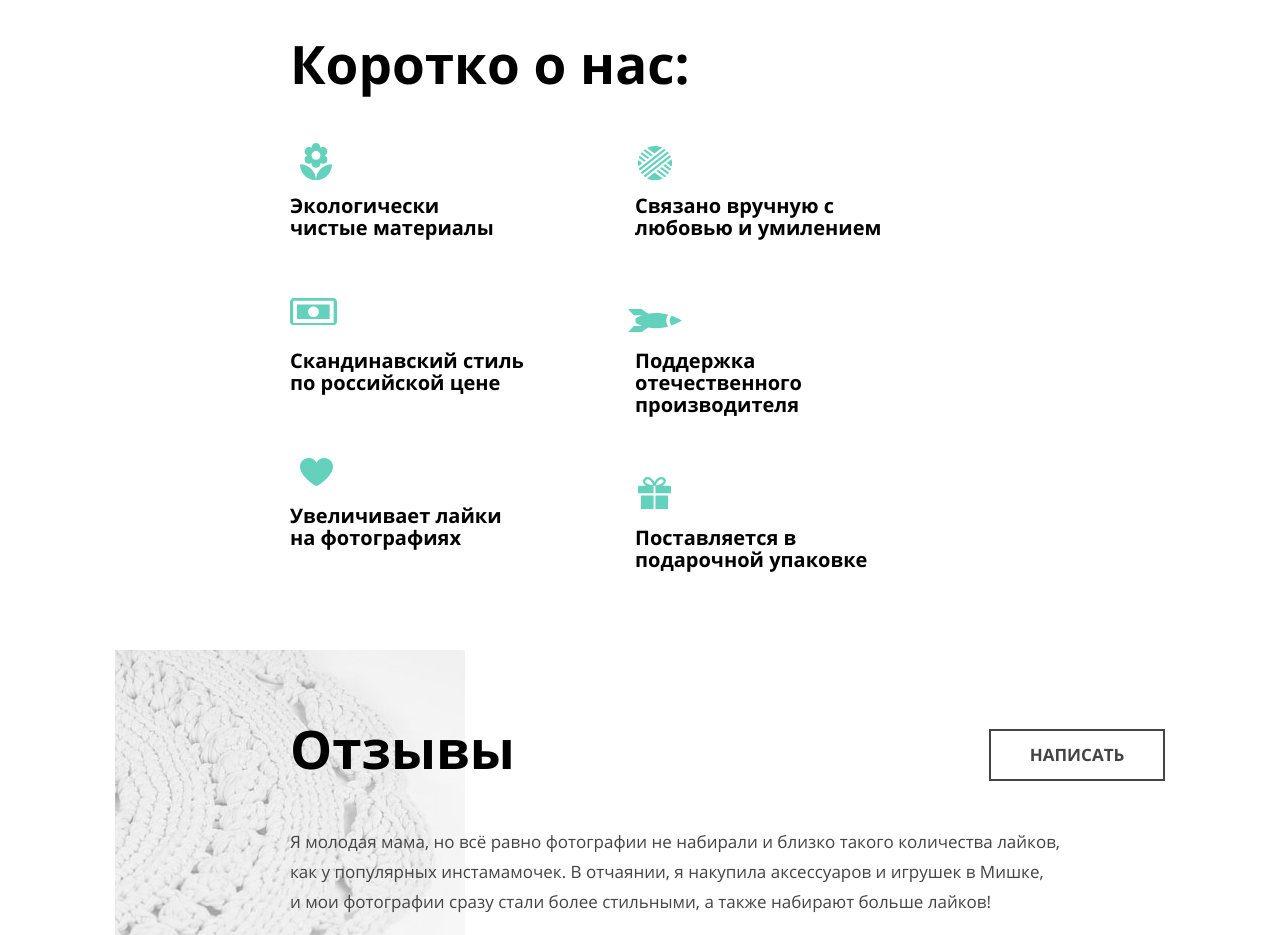
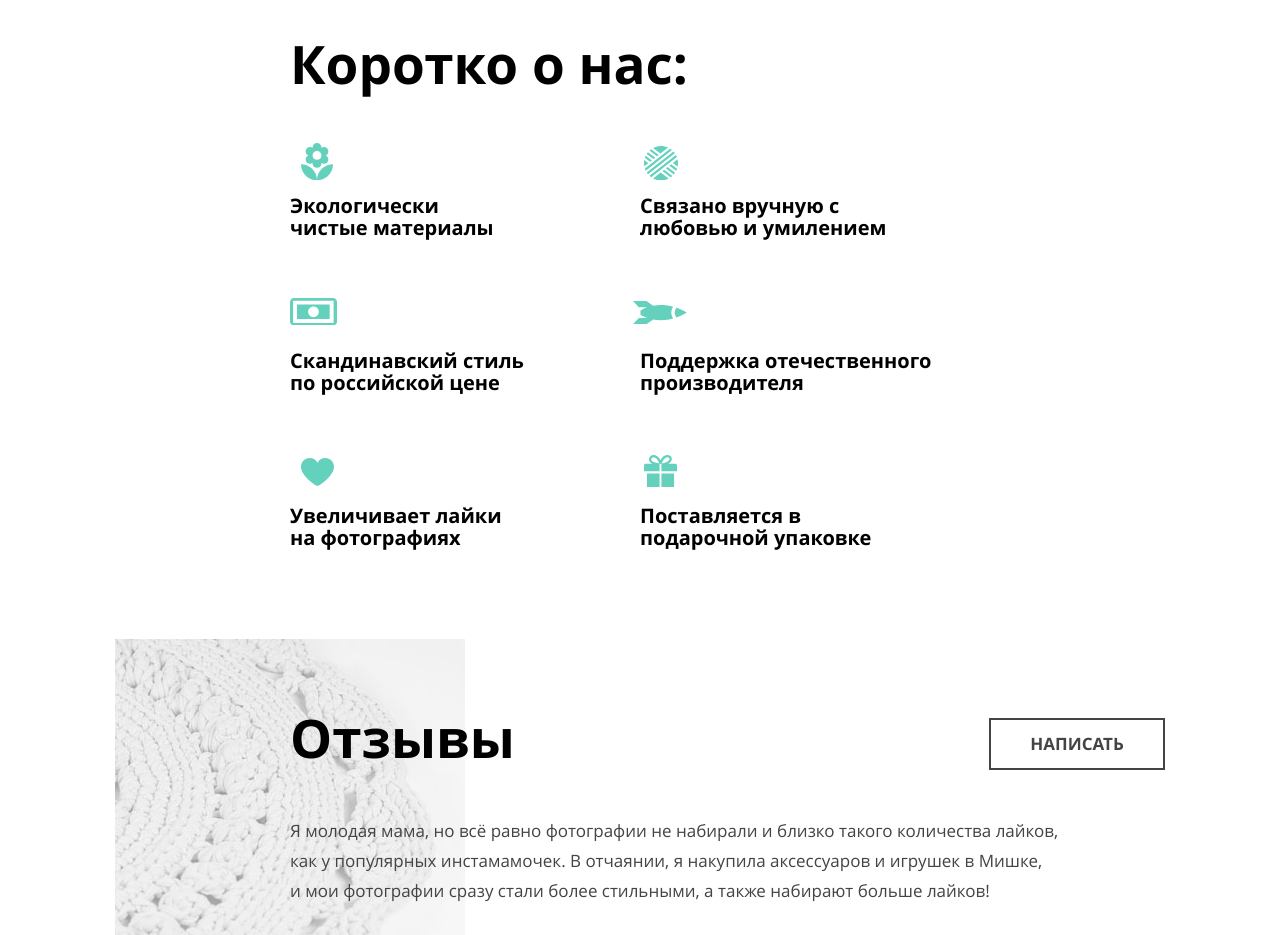
Before and after one commit to hanna-zahorodnia/791217-mishka, a website: page source/index.html in a window 1280 px wide. Shown: the part 1660-2595 px from the top of the page. Drawn offline with nearby package versions, Linux system fonts and the light colour scheme; files that its build step writes are made by us from their sources; files whose address does not match are found by name.

Commit message:
Вносит окончательные исправления

```diff
--- a/source/sass/blocks/advantages.scss
+++ b/source/sass/blocks/advantages.scss
@@ -122,6 +122,10 @@
     @include section-header-desktop;
   }
 
+  .advantages__list {
+    padding: 0;
+  }
+
   .advantages__item {
     padding-right: 55px;
   }
--- a/source/sass/fonts.scss
+++ b/source/sass/fonts.scss
@@ -1,7 +1,8 @@
 @font-face {
   font-family: "Open Sans";
-  src: url("../fonts/opensans.woff2") format("woff2");
-  src: url("../fonts/opensans.woff") format("woff");
+  src: local("Open Sans"),
+    url("../fonts/opensans.woff2") format("woff2"),
+    url("../fonts/opensans.woff") format("woff");
   font-weight: 400;
   font-style: normal;
   font-display: swap;
@@ -9,8 +10,9 @@
 
 @font-face {
   font-family: "Open Sans";
-  src: url("../fonts/opensansbold.woff2") format("woff2");
-  src: url("../fonts/opensansbold.woff") format("woff");
+  src: local("Open Sans Bold"),
+    url("../fonts/opensansbold.woff2") format("woff2"),
+    url("../fonts/opensansbold.woff") format("woff");
   font-weight: 700;
   font-style: normal;
   font-display: swap;
```
